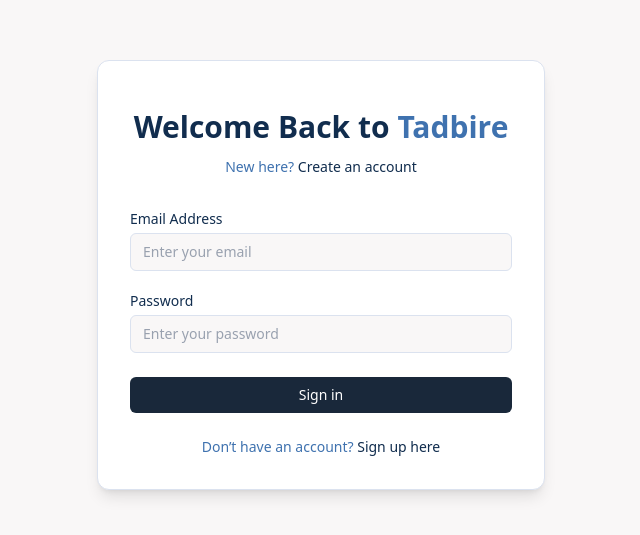
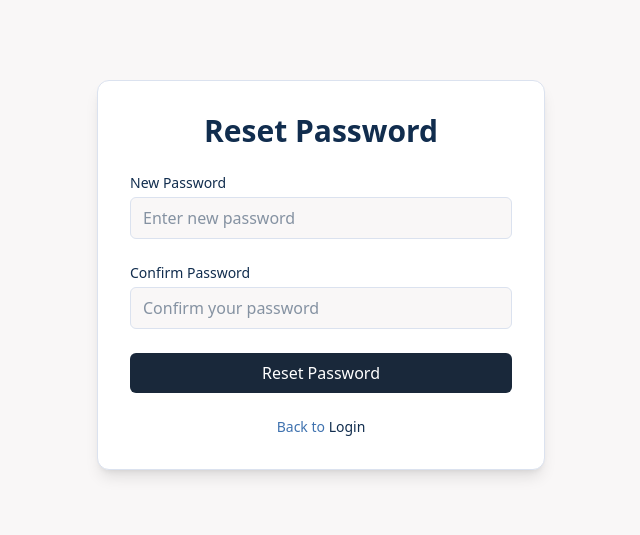
Before and after one commit to Ahmedl-Be/tadbir, a React (Vite) app in the folder client/: page /reset-password in a window 1280 px wide. Before the commit this address led to /login. Shown: the part 125-660 px from the top of the page, without its empty margins (319-959 px from the left). Built offline with nearby package versions, Linux system fonts and the light colour scheme.

Commit message:
forget and reset password ui and Api intg

```diff
--- /dev/null
+++ b/client/src/pages/auth/ForgetPassword.jsx
@@ -0,0 +1,86 @@
+import { useState } from "react";
+import { Link } from "react-router";
+import apiClient from "../../api/apiClient.js";
+
+export default function ForgetPassword() {
+  const [email, setEmail] = useState("");
+  const [loading, setLoading] = useState(false);
+  const [message, setMessage] = useState("");
+  const [error, setError] = useState("");
+
+  const handleSubmit = async (e) => {
+    e.preventDefault();
+    setLoading(true);
+    setError("");
+    setMessage("");
+
+    try {
+      const res = await apiClient.post("/api/auth/forget-password", { email });
+      setMessage("A reset link has been sent to your email.");
+    } catch (err) {
+      setError(err.response?.data?.message || "Something went wrong.");
+    }
+
+    setLoading(false);
+  };
+
+  return (
+    <div className="min-h-screen flex items-center justify-center bg-[#F9F7F7] py-12 px-4">
+      <div className="max-w-md w-full bg-white p-8 rounded-xl shadow-lg border border-[#DBE2EF] space-y-6">
+
+        <h2 className="text-center text-3xl font-extrabold text-[#112D4E]">
+          Forgot Password
+        </h2>
+        <p className="text-center text-sm text-[#3F72AF]">
+          Enter your email and check your mail please ?
+        </p>
+
+        <form className="space-y-6" onSubmit={handleSubmit}>
+          {/* Email */}
+          <div>
+            <label className="block text-sm font-medium text-[#112D4E]">
+              Email Address
+            </label>
+            <input
+              type="email"
+              required
+              value={email}
+              onChange={(e) => setEmail(e.target.value)}
+              className="mt-1 block w-full px-3 py-2 border border-[#DBE2EF] rounded-md bg-[#F9F7F7] text-[#112D4E] focus:outline-none focus:ring-[#3F72AF] focus:border-[#3F72AF]"
+              placeholder="Enter your email"
+            />
+          </div>
+
+          {/* Messages */}
+          {message && (
+            <div className="rounded-md bg-green-50 border border-green-200 p-3">
+              <p className="text-sm text-green-800">{message}</p>
+            </div>
+          )}
+          {error && (
+            <div className="rounded-md bg-red-50 border border-red-200 p-3">
+              <p className="text-sm text-red-700">{error}</p>
+            </div>
+          )}
+
+          {/* Button */}
+          <button
+            type="submit"
+            disabled={loading}
+            className="w-full py-2 px-4 rounded-md bg-[#19283a] text-white hover:bg-[#274b74] transition disabled:opacity-50"
+          >
+            {loading ? "Sending..." : "Send Reset Link"}
+          </button>
+
+          <p className="text-center text-sm text-[#3F72AF]">
+            Remember your password?{" "}
+            <Link to="/login" className="font-medium text-[#112D4E] hover:text-[#3F72AF]">
+              Sign in
+            </Link>
+          </p>
+        </form>
+
+      </div>
+    </div>
+  );
+}
--- /dev/null
+++ b/client/src/pages/auth/ResetPassword.jsx
@@ -0,0 +1,113 @@
+import { useState } from "react";
+import { useSearchParams, Link } from "react-router";
+import apiClient from "../../api/apiClient.js";
+
+export default function ResetPassword() {
+  const [newPassword, setPassword] = useState("");
+  const [confirm, setConfirm] = useState("");
+  const [loading, setLoading] = useState(false);
+  const [message, setMessage] = useState("");
+  const [error, setError] = useState("");
+  const [params] = useSearchParams();
+
+  const token = params.get("token");
+
+  const handleSubmit = async (e) => {
+    e.preventDefault();
+    setLoading(true);
+    setError("");
+    setMessage("");
+
+    if (newPassword !== confirm) {
+      setError("Passwords do not match.");
+      setLoading(false);
+      return;
+    }
+
+    try {
+      const res = await apiClient.post("/api/auth/reset-password", {
+        token,
+        newPassword,
+      });
+
+      setMessage("Password reset successful. You can now log in.");
+    } catch (err) {
+      setError(err.response?.data?.message || "Something went wrong.");
+    }
+
+    setLoading(false);
+  };
+
+  return (
+    <div className="min-h-screen flex items-center justify-center bg-[#F9F7F7] py-12 px-4">
+      <div className="max-w-md w-full bg-white p-8 rounded-xl shadow-lg border border-[#DBE2EF] space-y-6">
+
+        <h2 className="text-center text-3xl font-extrabold text-[#112D4E]">
+          Reset Password
+        </h2>
+
+        <form className="space-y-6" onSubmit={handleSubmit}>
+
+          {/* New Password */}
+          <div>
+            <label className="block text-sm font-medium text-[#112D4E]">
+              New Password
+            </label>
+            <input
+              type="password"
+              required
+              value={newPassword}
+              onChange={(e) => setPassword(e.target.value)}
+              className="mt-1 block w-full px-3 py-2 border border-[#DBE2EF] rounded-md bg-[#F9F7F7] text-[#112D4E] focus:outline-none focus:ring-[#3F72AF]"
+              placeholder="Enter new password"
+            />
+          </div>
+
+          {/* Confirm Password */}
+          <div>
+            <label className="block text-sm font-medium text-[#112D4E]">
+              Confirm Password
+            </label>
+            <input
+              type="password"
+              required
+              value={confirm}
+              onChange={(e) => setConfirm(e.target.value)}
+              className="mt-1 block w-full px-3 py-2 border border-[#DBE2EF] rounded-md bg-[#F9F7F7] text-[#112D4E] focus:outline-none focus:ring-[#3F72AF]"
+              placeholder="Confirm your password"
+            />
+          </div>
+
+          {/* Messages */}
+          {message && (
+            <div className="rounded-md bg-green-50 border border-green-200 p-3">
+              <p className="text-sm text-green-800">{message}</p>
+            </div>
+          )}
+          {error && (
+            <div className="rounded-md bg-red-50 border border-red-200 p-3">
+              <p className="text-sm text-red-700">{error}</p>
+            </div>
+          )}
+
+          {/* Button */}
+          <button
+            type="submit"
+            disabled={loading}
+            className="w-full py-2 px-4 rounded-md bg-[#19283a] text-white hover:bg-[#274b74] transition disabled:opacity-50"
+          >
+            {loading ? "Updating..." : "Reset Password"}
+          </button>
+
+          <p className="text-center text-sm text-[#3F72AF]">
+            Back to{" "}
+            <Link to="/login" className="font-medium text-[#112D4E] hover:text-[#3F72AF]">
+              Login
+            </Link>
+          </p>
+
+        </form>
+      </div>
+    </div>
+  );
+}
--- a/client/src/pages/auth/login.jsx
+++ b/client/src/pages/auth/login.jsx
@@ -38,15 +38,6 @@
           <h2 className="mt-4 text-center text-3xl font-extrabold text-[#112D4E]">
             Welcome Back to <span className="text-[#3F72AF]">Tadbire</span>
           </h2>
-          <p className="mt-3 text-center text-sm text-[#3F72AF]">
-            New here?{" "}
-            <Link
-              to="/register"
-              className="font-medium text-[#112D4E] hover:text-[#3F72AF]"
-            >
-              Create an account
-            </Link>
-          </p>
         </div>
 
         {/* Form */}
@@ -87,6 +78,14 @@
               />
             </div>
           </div>
+          <div className="text-right">
+            <Link
+              to="/forget-password"
+              className="text-sm font-medium text-[#3F72AF] hover:text-[#112D4E]"
+            >
+              Forgot your password?
+            </Link>
+          </div>
 
           {/* Error Message */}
           {error && (
--- a/client/src/routes/AppRouter.jsx
+++ b/client/src/routes/AppRouter.jsx
@@ -6,13 +6,15 @@
 import Home from "../pages/Home/Home";
 import Login from "../pages/auth/login";
 import Register from "../pages/auth/register";
-import {useAuth} from "../contexts/AuthContext.jsx";
+import { useAuth } from "../contexts/AuthContext.jsx";
+import ForgetPassword from "../pages/auth/ForgetPassword.jsx";
+import ResetPassword from "../pages/auth/ResetPassword.jsx";
 
 export default function AppRouter() {
   const { isAuthenticated, userRole, loading } = useAuth();
   const roleRoutes = routesConfig[userRole] || [];
 
-  if (loading || (isAuthenticated && !userRole) ) {
+  if (loading || (isAuthenticated && !userRole)) {
     return (
       <div className="flex items-center justify-center min-h-screen">
         <div>Loading...</div>
@@ -39,6 +41,19 @@
             <Register />
           </PublicRoute>
         } />
+
+        <Route path="/forget-password" element={
+          <PublicRoute isAuthenticated={isAuthenticated}>
+            <ForgetPassword />
+          </PublicRoute>
+        } />
+
+        <Route path="/reset-password" element={
+          <PublicRoute isAuthenticated={isAuthenticated}>
+            <ResetPassword />
+          </PublicRoute>
+        } />
+
 
         <Route path="/unauthorized" element={<div>Unauthorized Access</div>} />
 
```
